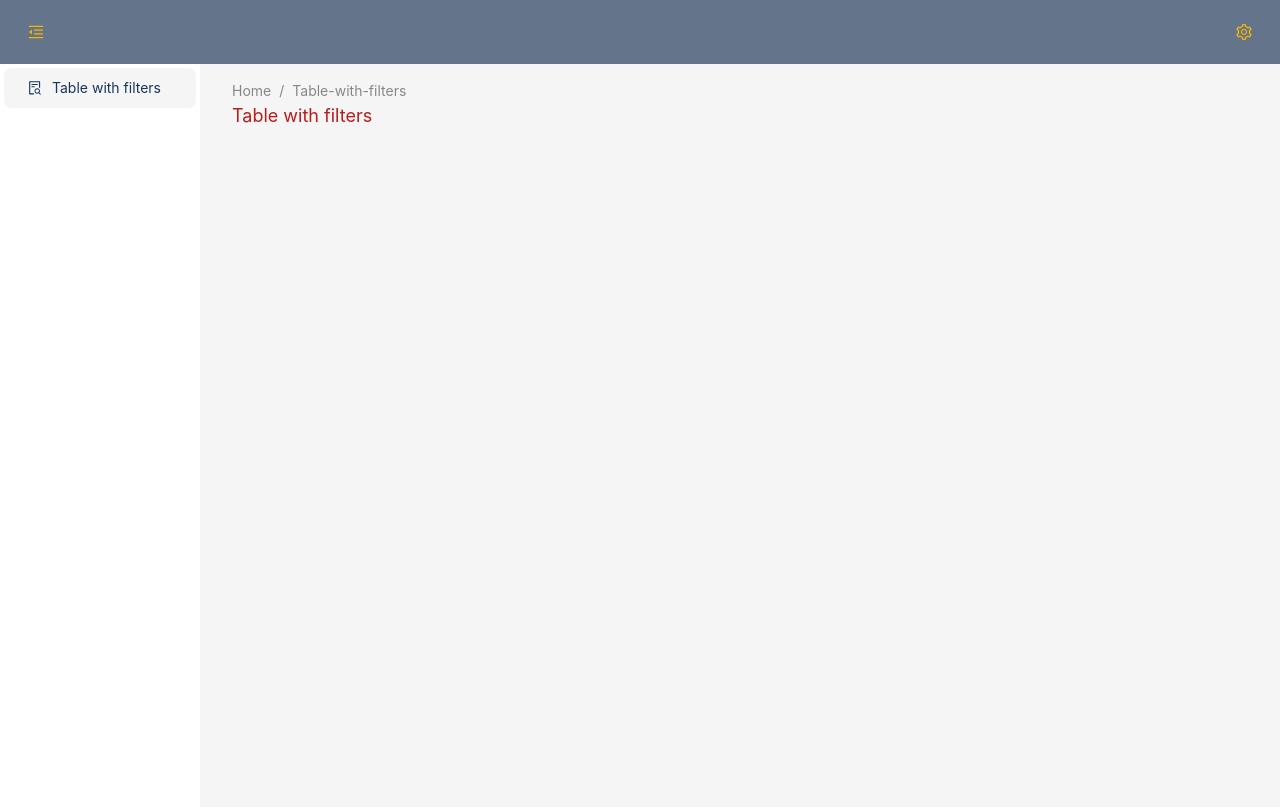
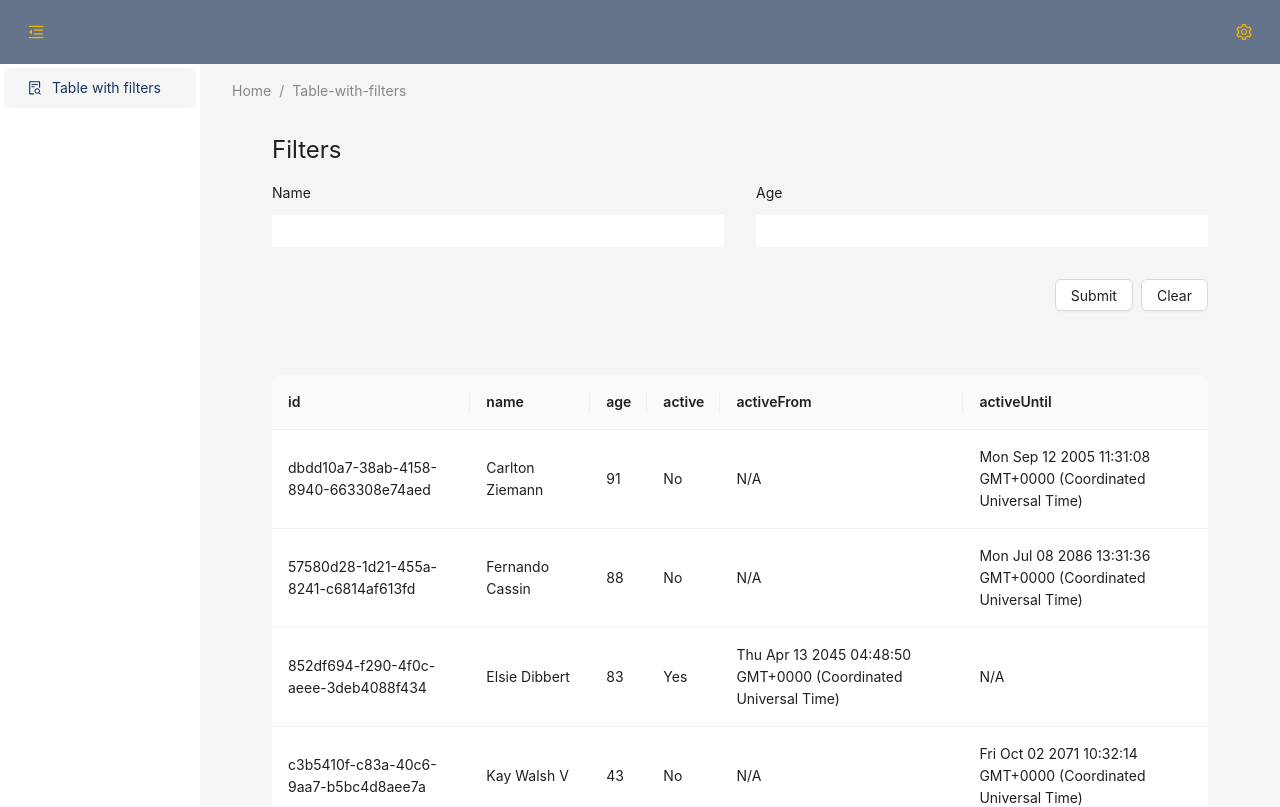
Before and after one commit to matko-piskor/react-stack, a React (Vite) app: page /table-with-filters in a window 1280 px wide. Shown: the top 807 px of the page. Built offline with nearby package versions, Linux system fonts and the light colour scheme.

Commit message:
Hook Froms example

```diff
--- a/package.json
+++ b/package.json
@@ -16,15 +16,18 @@
     },
     "dependencies": {
         "@ant-design/icons": "^5.0.0",
+        "@hookform/resolvers": "^2.9.10",
         "antd": "^5.1.6",
         "ky": "^0.33.2",
         "react": "^18.2.0",
         "react-dom": "^18.2.0",
+        "react-hook-form": "^7.43.0",
         "react-router-dom": "^6.8.0",
         "zod": "^3.20.2",
         "zustand": "^4.3.2"
     },
     "devDependencies": {
+        "@faker-js/faker": "^7.6.0",
         "@testing-library/dom": "^8.20.0",
         "@testing-library/jest-dom": "^5.16.5",
         "@testing-library/react": "^13.4.0",
--- /dev/null
+++ b/src/mocks/table-with-filters.mock.ts
@@ -0,0 +1,51 @@
+import { z } from 'zod';
+import { faker } from '@faker-js/faker';
+import { useState } from 'react';
+
+export const schema = z.object({
+    id: z.string(),
+    name: z.string(),
+    age: z.number(),
+    active: z.boolean(),
+    activeFrom: z.date().optional(),
+    activeUntil: z.date().optional(),
+});
+
+export type Schema = z.infer<typeof schema>;
+
+function createDatasource(range = 1000) {
+    return Array.from({ length: range }, () => {
+        const active = faker.datatype.boolean();
+        return {
+            id: faker.datatype.uuid(),
+            name: faker.name.fullName(),
+            age: faker.datatype.number({ max: 99, min: 18 }),
+            active,
+            activeFrom: active ? faker.datatype.datetime() : undefined,
+            activeUntil: !active ? faker.datatype.datetime() : undefined,
+        };
+    });
+}
+
+export function useMockTableWithFilters() {
+    const [datasource] = useState(createDatasource());
+    const [data, setData] = useState(datasource);
+
+    function filter(args?: { name?: string; age?: number }) {
+        if (!args) {
+            setData(datasource);
+            return;
+        }
+        setData(
+            datasource.filter((r) => {
+                if (args.name && !r.name.includes(args.name)) return false;
+                if (args.age && r.age !== args.age) return false;
+                return true;
+            }),
+        );
+    }
+    return {
+        data,
+        filter,
+    };
+}
--- a/src/routes/table-with-filters.tsx
+++ b/src/routes/table-with-filters.tsx
@@ -1,3 +1,78 @@
+import { useForm } from 'react-hook-form';
+import { z } from 'zod';
+import { zodResolver } from '@hookform/resolvers/zod';
+import { Button, Table } from 'antd';
+import {
+    useMockTableWithFilters,
+    type Schema as DataSchema,
+    schema as dataSchema,
+} from '~/mocks/table-with-filters.mock';
+import { schemaToColumns } from '~/utils/misc';
+
+const schema = z.object({
+    name: z.string().optional(),
+    age: z.number().min(18, { message: 'Age to low (min 18)' }).max(99, { message: 'Age to high (max 99)' }).optional(),
+});
+
+type Schema = z.infer<typeof schema>;
+
+const columns = schemaToColumns<DataSchema>(dataSchema);
+
 export default function TableWithFiltersRoute() {
-    return <div className='text-lg text-red-700'>Table with filters</div>;
+    const { filter, data } = useMockTableWithFilters();
+    const {
+        register,
+        handleSubmit,
+        formState: { errors },
+        reset,
+    } = useForm<Schema>({
+        resolver: zodResolver(schema),
+    });
+
+    const onSubmit = (data: Schema) => {
+        filter(data);
+    };
+
+    const onReset = () => {
+        reset();
+        filter();
+    };
+
+    return (
+        <div className='mx-auto flex w-full max-w-[1000px] flex-col justify-center gap-16 p-8'>
+            <div className='flex flex-col gap-4'>
+                <h2 className='block text-2xl'>Filters</h2>
+                <form onSubmit={handleSubmit(onSubmit)} onReset={onReset} className='flex flex-col gap-8'>
+                    <div className='flex justify-between gap-8'>
+                        <div className='flex flex-1 flex-col gap-3'>
+                            <label htmlFor='name'>Name</label>
+                            <input
+                                {...register('name')}
+                                className='h-8 w-full'
+                                aria-invalid={errors.name ? 'true' : 'false'}
+                            />
+                            {errors.name && <p role='alert'>{errors.name.message}</p>}
+                        </div>
+                        <div className='flex flex-1 flex-col gap-3'>
+                            <label htmlFor='age'>Age</label>
+                            <input
+                                type='number'
+                                {...register('age', { valueAsNumber: true })}
+                                className='h-8 w-full'
+                                aria-invalid={errors.age ? 'true' : 'false'}
+                            />
+                            {errors.age && <p role='alert'>{errors.age.message}</p>}
+                        </div>
+                    </div>
+                    <div className='flex justify-end gap-2'>
+                        <Button htmlType='submit'>Submit</Button>
+                        <Button htmlType='reset'>Clear</Button>
+                    </div>
+                </form>
+            </div>
+            <div>
+                <Table columns={columns} dataSource={data} rowKey='id' />
+            </div>
+        </div>
+    );
 }
--- a/src/utils/misc.ts
+++ b/src/utils/misc.ts
@@ -1,4 +1,6 @@
+import { type TableProps } from 'antd';
 import { useRouteLoaderData } from 'react-router-dom';
+import { z, type ZodObject } from 'zod';
 import { type User } from '~/models/user';
 
 export const DEFAULT_REDIRECT = '/';
@@ -51,3 +53,28 @@ export function useUser(): User {
 export function typedBoolean<T>(value: T): value is Exclude<T, false | null | undefined | '' | 0> {
     return Boolean(value);
 }
+
+export function schemaToColumns<T>(schema: ZodObject<z.ZodRawShape>): TableProps<T>['columns'] {
+    return Object.entries(schema.shape).map(([key, value]) => ({
+        title: key,
+        dataIndex: key,
+        key,
+        render: (text: unknown) => {
+            if (value instanceof z.ZodBoolean) {
+                return text ? 'Yes' : 'No';
+            }
+            if (value instanceof z.ZodOptional && !text) {
+                return 'N/A';
+            }
+            if (value instanceof z.ZodDate && (text instanceof Date || typeof text === 'string')) {
+                return new Date(text).toLocaleDateString();
+            }
+            if (value instanceof z.ZodString) {
+                return text;
+            }
+
+            // eslint-disable-next-line @typescript-eslint/no-explicit-any
+            return (text as any).toString();
+        },
+    }));
+}
```
Also changed, not shown: 1 other file (tests, documents, lock files or other folders).
